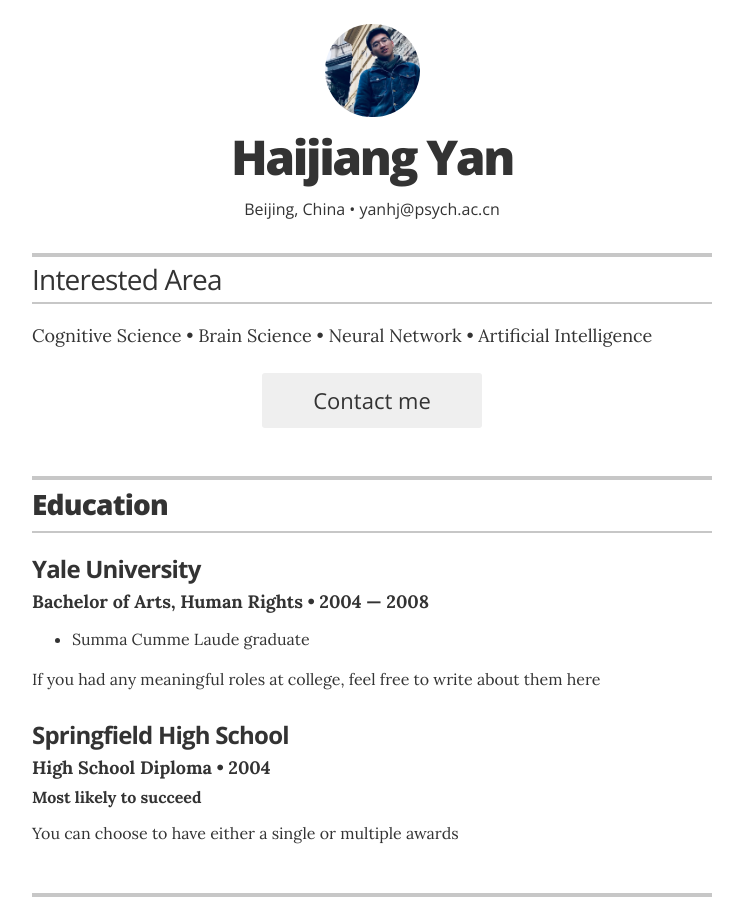
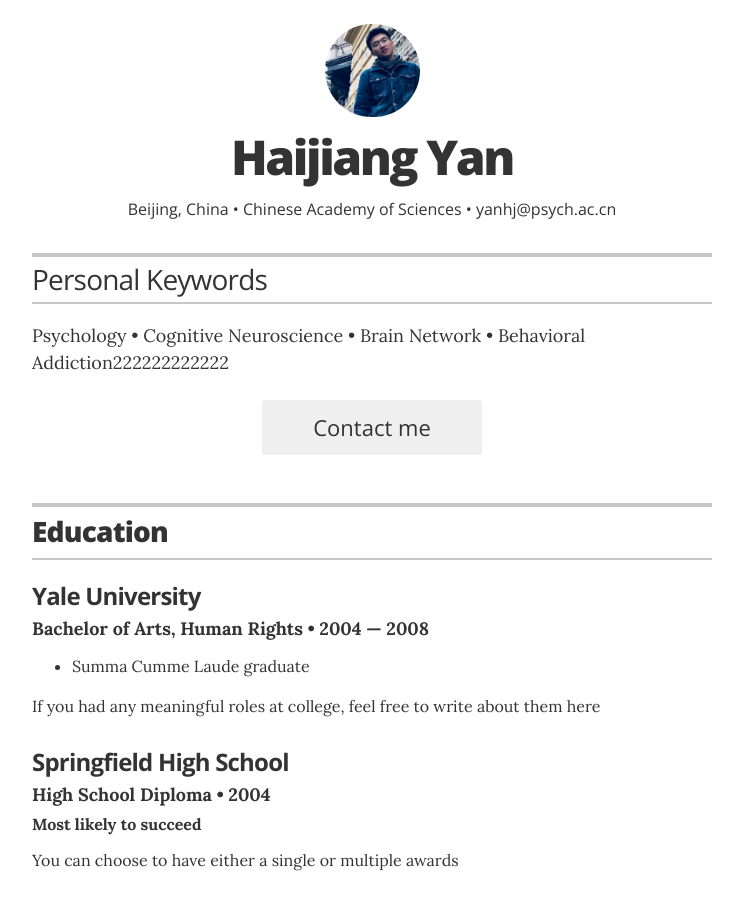
Before and after one commit to PsychYan/PsychYan.github.io, a Jekyll site: the page built from index.html, in a window 1280 px wide and 900 px high. Shown: the whole window, without its empty margins (268-1011 px from the left). Built offline with Jekyll 4.4.1, drawn with Linux system fonts in a browser that asks for light colours.

Commit message:
Update _config.yml

```diff
--- a/_config.yml
+++ b/_config.yml
@@ -11,7 +11,7 @@ sass:
 # Resume settings
 resume_avatar:                  "true"
 resume_name:                    "Haijiang Yan"
-resume_title:                   "Interested Area"
+resume_title:                   "Personal Keywords"
 
 # used for the contact button in _layouts/resume.html
 resume_contact_email:           "yanhj@psych.ac.cn"
@@ -20,10 +20,10 @@ resume_contact_email:           "yanhj@psych.ac.cn"
 resume_contact_telephone:       "+86 13011291313"
 resume_contact_address:         "Institute of Psychology, Chinese Academy of Sciences, Beijing, China"
 
-resume_header_contact_info:     "Beijing, China • yanhj@psych.ac.cn"
+resume_header_contact_info:     "Beijing, China • Chinese Academy of Sciences • yanhj@psych.ac.cn"
 display_header_contact_info:    "true"
 
-resume_header_intro: "<p>Cognitive Science • Brain Science • Neural Network • Artificial Intelligence</p>"
+resume_header_intro: "<p>Psychology • Cognitive Neuroscience • Brain Network • Behavioral Addiction222222222222</p>"
 
 # use "yes" to display the email contact button,
 # "no" to display an "I'm not looking for work" message,
```
